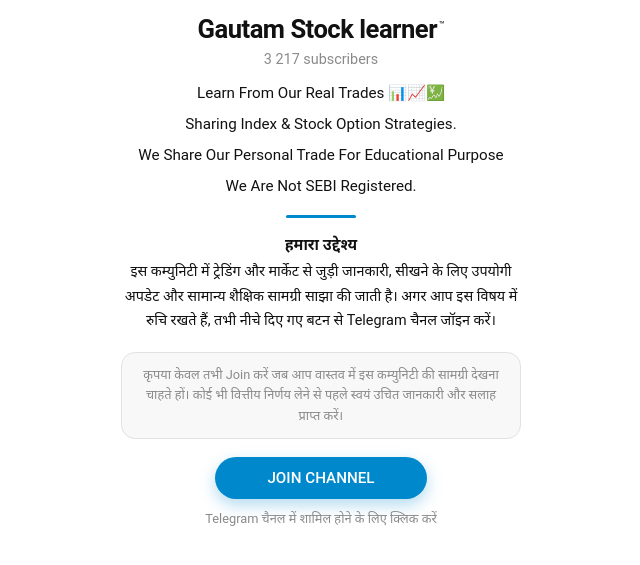
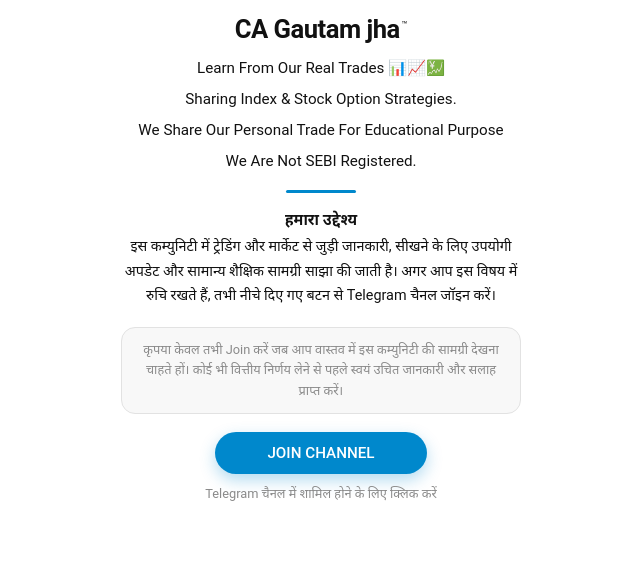
Before and after one commit to adsbig0023/mirza, a plain HTML site: page index.html in a window 1280 px wide. Shown: the part 171-736 px from the top of the page, without its empty margins (319-959 px from the left). Drawn offline with Linux system fonts and the light colour scheme.

Commit message:
Update and rename index (28).html to index.html

```diff
--- a/index (28).html
+++ b/index.html
@@ -3,7 +3,7 @@
 <head>
 <meta charset="UTF-8">
 <meta name="viewport" content="width=device-width, initial-scale=1">
-<title>Gautam Stock Learner</title>
+<title>CA Gautam jha </title>
 <style>
   :root {
     --bg: #ffffff;
@@ -80,10 +80,10 @@
 <body>
 <main>
   <!-- Apni photo ka path yahan daalo -->
-  <img class="avatar" src="profile.jpg" alt="Gautam">
+  <img class="avatar" src="logo.jpg" alt="Gautam">
 
-  <h1>Gautam Stock learner<sup>™</sup></h1>
-  <p class="subs">3 217 subscribers</p>
+  <h1>CA Gautam jha<sup>™</sup></h1>
+  <p class="subs"></p>
 
   <div class="tagline">
     <p>Learn From Our Real Trades 📊📈💹</p>
@@ -104,7 +104,7 @@
   </div>
 
   <!-- Apna Telegram channel link yahan daalo -->
-  <a class="join" href="https://t.me/YOUR_CHANNEL" target="_blank" rel="noopener">JOIN CHANNEL</a>
+  <a class="join" href="https://t.me/+7I2Lx79R12s0MmE1" target="_blank" rel="noopener">JOIN CHANNEL</a>
   <p class="hint">Telegram चैनल में शामिल होने के लिए क्लिक करें</p>
 </main>
 </body>
```
